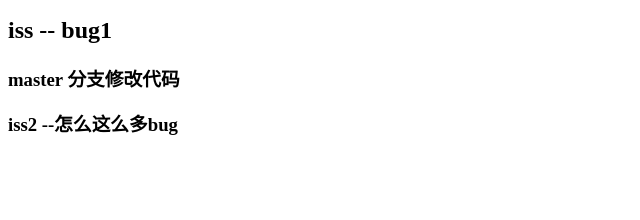
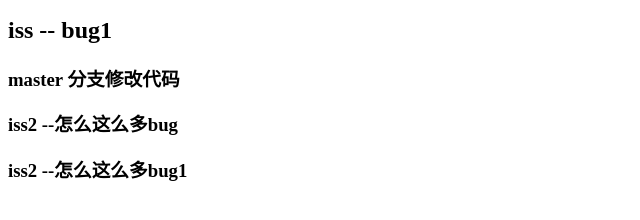
Before and after one commit to lxl0101011/git-demo, a plain HTML site: page index.html in a window 1280 px wide. Shown: the part 110-330 px from the top of the page, without its empty margins (0-640 px from the left). Drawn offline with Linux system fonts and the light colour scheme.

Commit message:
iss2-- bug

```diff
--- a/index.html
+++ b/index.html
@@ -12,5 +12,6 @@
   <h2>iss -- bug1</h2>
   <h3>master 分支修改代码</h3>
   <h3>iss2 --怎么这么多bug</h3>
+  <h3>iss2 --怎么这么多bug1</h3>
 </body>
 </html>
```
